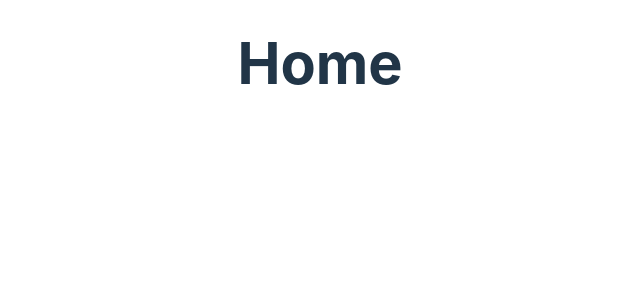
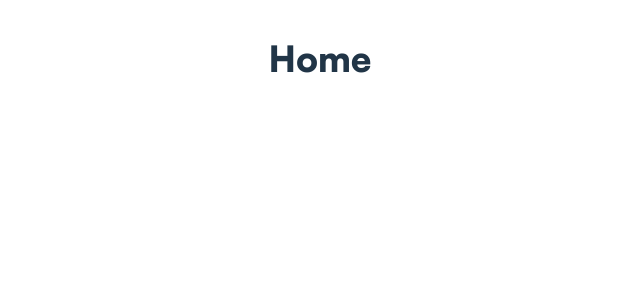
Before and after one commit to jasin1/portfolio-2024, a React (Vite) app: page / in a window 1280 px wide. Shown: the top 300 px of the page, without its empty margins (320-960 px from the left). Built offline with nearby package versions, Linux system fonts and the light colour scheme.

Commit message:
setting up the index.css

```diff
--- a/src/index.css
+++ b/src/index.css
@@ -1,7 +1,17 @@
+@font-face {
+  font-family: 'Satoshi';
+  src: url('./assets/Satoshi-Variable.woff2') format('woff2');
+  font-weight: 100 900; /* This range will allow flexibility for all weights */
+  font-style: normal;
+}
+
+
+
 :root {
-  font-family: Inter, system-ui, Avenir, Helvetica, Arial, sans-serif;
-  line-height: 1.5;
-  font-weight: 400;
+  --font-primary: Inter, system-ui, Avenir, Helvetica, Arial, sans-serif;
+  --font-heading: 'Satoshi', sans-serif;
+  --font-weight-black: 900;
+  --font-weight-regular: 400;
 
   color-scheme: light dark;
   color: rgba(255, 255, 255, 0.87);
@@ -19,17 +29,10 @@
   box-sizing: border-box;
 }
 
-a {
-  font-weight: 500;
-  color: #646cff;
-  text-decoration: inherit;
-}
-a:hover {
-  color: #535bf2;
-}
-
 body {
-  font-family: 'Inter', sans-serif;
+  font-family: var(--font-primary);
+  line-height: 1.5;
+  font-weight: var(--font-weight-regular);
   font-size: 18px;
   font-synthesis: none;
   text-rendering: optimizeLegibility;
@@ -38,10 +41,18 @@ body {
   -webkit-text-size-adjust: 100%;
 }
 
-h1 {
-  font-size: 3.2em;
-  line-height: 1.1;
+h1, h2, h3, h4, h5, h6 {
+  font-family: var(--font-heading);
+  font-weight: var(--font-weight-black);
 }
+
+p, li, span, div, a {
+  font-family: var(--font-primary);
+  font-weight: var(--font-weight-regular);
+}
+
+
+
 
 button {
   border-radius: 8px;
```
